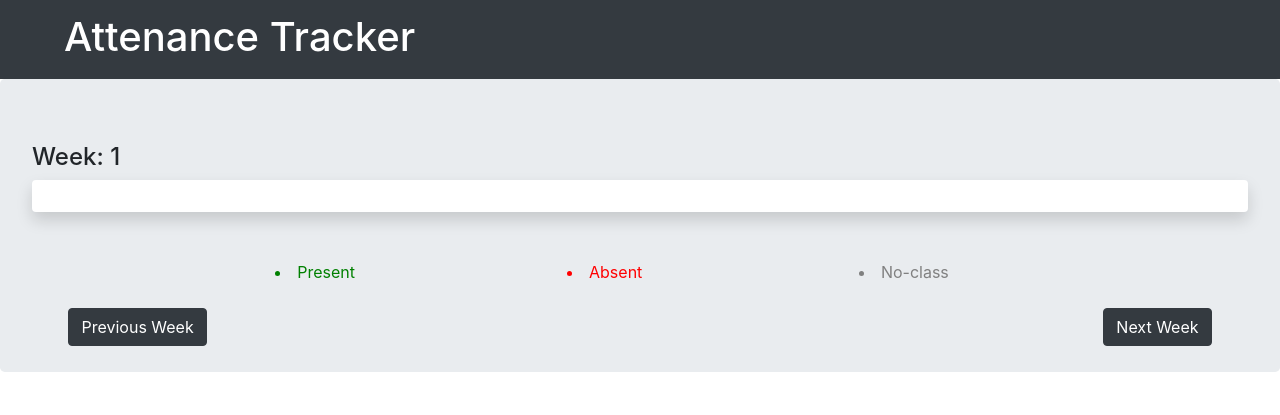
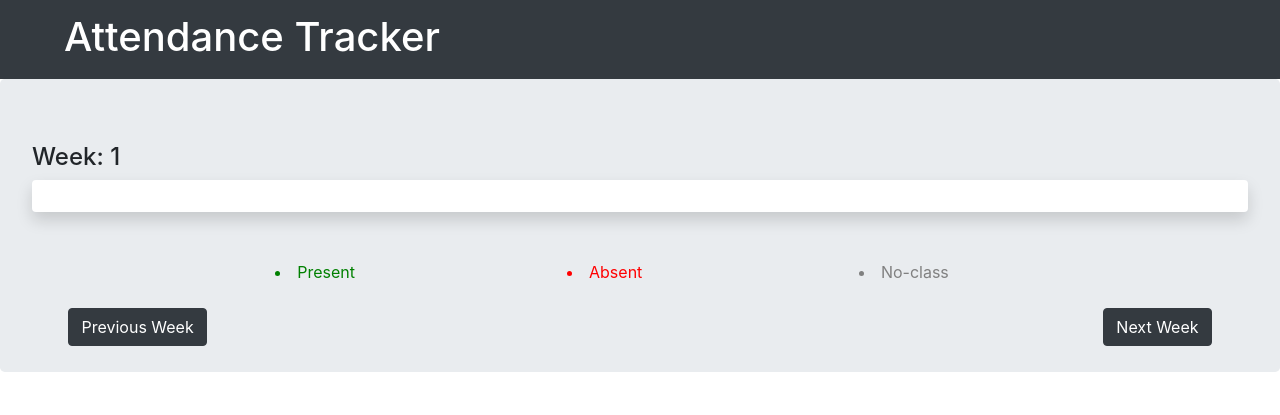
Before and after one commit to VallariAg/Attendance-Tracker, a plain HTML site: page public/home.html in a window 1280 px wide. Shown: the top 415 px of the page. Drawn offline with nearby package versions, Linux system fonts and the light colour scheme; no server answers.

Commit message:
spell check

```diff
--- a/public/home.html
+++ b/public/home.html
@@ -3,14 +3,14 @@
   <head>
     <meta charset="utf-8">
     <meta name="viewport" content="width=device-width, initial-scale=1">
-    <title>Welcome to Attenance Tracker</title>
+    <title>Welcome to Attendance Tracker</title>
    <link href="style.css" rel="stylesheet">
    <link rel="stylesheet" href="https://stackpath.bootstrapcdn.com/bootstrap/4.4.1/css/bootstrap.min.css" integrity="sha384-Vkoo8x4CGsO3+Hhxv8T/Q5PaXtkKtu6ug5TOeNV6gBiFeWPGFN9MuhOf23Q9Ifjh" crossorigin="anonymous">
     <link rel="manifest" href="manifest.webmanifest">
   </head>
   <body>
     <div class="head">
-      <h1 class="">Attenance Tracker</h1>
+      <h1 class="">Attendance Tracker</h1>
     </div>
     <div class= "jumbotron">
 
```
Also changed, not shown: public/index.html (+2 -2 lines), 1 other file.
